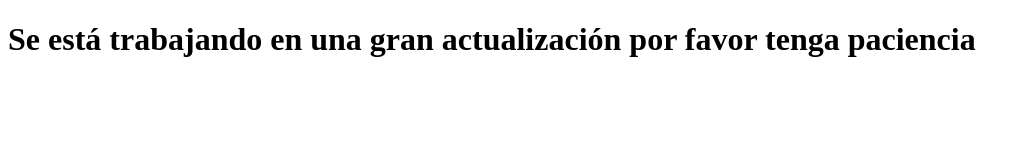
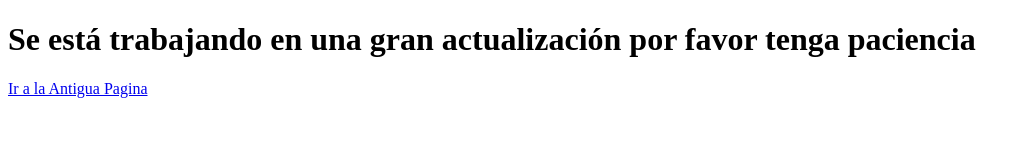
Before and after one commit to fabiandarioflorez/love, a plain HTML site: page index.html in a window 1280 px wide. Shown: the whole page, without its empty margins (0-1030 px from the left). Drawn offline with Linux system fonts and the light colour scheme.

Commit message:
Test para la conexion con la pagina antigua

```diff
--- a/index.html
+++ b/index.html
@@ -8,5 +8,6 @@
 </head>
 <body>
     <h1>Se está trabajando en una gran actualización por favor tenga paciencia</h1>
+    <a href="./primeraVersion/index.html">Ir a la Antigua Pagina</a>
 </body>
 </html>
```
